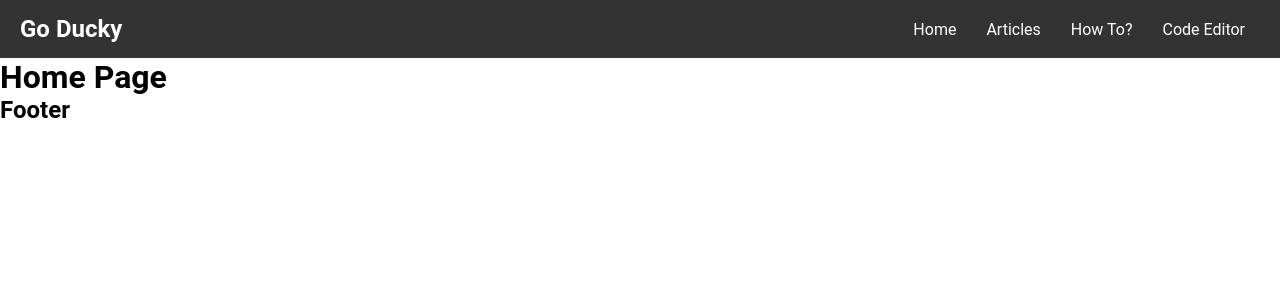
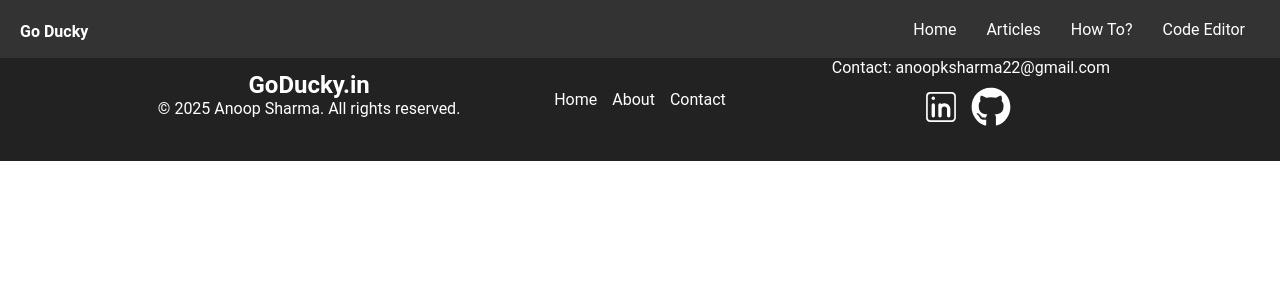
Before and after one commit to anoopksharma22/goducky, a React (Vite) app in the folder frontend/: page / in a window 1280 px wide. Shown: the top 300 px of the page. Built offline with nearby package versions, Linux system fonts and the light colour scheme.

Commit message:
footer added

```diff
--- a/frontend/package.json
+++ b/frontend/package.json
@@ -12,6 +12,7 @@
   "dependencies": {
     "@lottiefiles/dotlottie-react": "^0.13.0",
     "@monaco-editor/react": "^4.6.0",
+    "@react-icons/all-files": "^4.1.0",
     "react": "^18.3.1",
     "react-dom": "^18.3.1",
     "react-icons": "^5.4.0",
--- /dev/null
+++ b/frontend/src/components/Footer.css
@@ -0,0 +1,84 @@
+.footer {
+    background-color: #222;
+    color: white;
+    padding: 20px 0;
+    text-align: center;
+}
+
+.footer-container {
+    width: 90%;
+    max-width: 1200px;
+    margin: 0 auto;
+    display: flex;
+    justify-content: space-between;
+    align-items: center;
+    flex-wrap: wrap;
+}
+
+.footer-left, .footer-right {
+    flex: 1;
+    min-width: 250px;
+    margin-bottom: 10px;
+}
+
+.footer-nav ul {
+    list-style: none;
+    padding: 0;
+    display: flex;
+    gap: 15px;
+}
+
+.footer-nav a {
+    text-decoration: none;
+    color: white;
+}
+
+.footer-nav a:hover {
+    color: yellow;
+}
+
+.footer-socials {
+    margin-top: 10px;
+}
+
+.footer-socials a {
+    margin-right: 10px;
+    display: inline-block;
+}
+
+.footer-socials img {
+    width: 24px;
+    height: 24px;
+}
+
+.icon{
+    width: 40px;
+    height: 40px;
+    text-decoration: none;
+    color: white;
+}
+
+.icon:hover{
+    color: yellow;
+}
+
+.footer-right a{
+    text-decoration: none;
+    color: white;
+}
+.footer-right a:hover{
+    color: yellow;
+}
+
+/* Responsive Design */
+@media (max-width: 768px) {
+    .footer-container {
+        flex-direction: column;
+        text-align: center;
+    }
+
+    .footer-nav ul {
+        flex-direction: column;
+        gap: 10px;
+    }
+}
--- a/frontend/src/components/Footer.jsx
+++ b/frontend/src/components/Footer.jsx
@@ -1,8 +1,41 @@
+import "./Footer.css";
+import { CiLinkedin } from "react-icons/ci";
+import { FaGithub } from "react-icons/fa";
+
 const Footer = () => {
     return (
-        <>
-            <h2>Footer</h2>
-        </>
+        <footer className="footer">
+            <div className="footer-container">
+                {/* Left Section */}
+                <div className="footer-left">
+                    <h2>GoDucky.in</h2>
+                    <p>© 2025 Anoop Sharma. All rights reserved.</p>
+                </div>
+
+                {/* Center Section */}
+                <nav className="footer-nav">
+                    <ul>
+                        <li><a href="/">Home</a></li>
+                        <li><a href="/about">About</a></li>
+                        <li><a href="/contact">Contact</a></li>
+                    </ul>
+                </nav>
+
+                {/* Right Section */}
+                <div className="footer-right">
+                    <p>Contact: <a href="mailto:anoopksharma22@gmail.com">anoopksharma22@gmail.com</a></p>
+                    <div className="footer-socials">
+                        <a href="https://www.linkedin.com/in/anoopkumarsharma/" target="_blank"
+                           rel="noopener noreferrer">
+                            <CiLinkedin className="icon" />
+                        </a>
+                        <a href="https://github.com/anoopksharma22" target="_blank" rel="noopener noreferrer">
+                            <FaGithub className="icon"/>
+                        </a>
+                    </div>
+                </div>
+            </div>
+        </footer>
     );
 };
 
--- a/frontend/src/components/JavaEditor.jsx
+++ b/frontend/src/components/JavaEditor.jsx
@@ -55,9 +55,10 @@ public class Main {
                     <div className="editor">
                         <Editor
                             height="100%"
+                            width="100%"
                             defaultLanguage="java"
                             value={code}
-                            theme="vs-light-2"
+                            theme="vs-light"
                             options={{
                                 fontSize: 16, // Set font size dynamically
                             }}
--- a/frontend/src/components/NavBar.css
+++ b/frontend/src/components/NavBar.css
@@ -6,6 +6,9 @@
     background: #333;
     padding: 15px 20px;
     color: white;
+    z-index: 1000;
+    position: fixed;
+    width: 100%;
 }
 
 /* Logo */
@@ -25,6 +28,13 @@
 }
 
 .nav-links a {
+    text-decoration: none;
+    color: white;
+    font-size: 1rem;
+    transition: 0.3s;
+}
+
+.logo a {
     text-decoration: none;
     color: white;
     font-size: 1rem;
--- a/frontend/src/components/NavBar.jsx
+++ b/frontend/src/components/NavBar.jsx
@@ -7,7 +7,7 @@ const NavBar = () => {
     return (
         <>
             <nav className="navbar">
-                <div className="logo">Go Ducky</div>
+                <div className="logo"><Link to="/">Go Ducky</Link></div>
                 {/* Hamburger Menu */}
                 <div className="burger" onClick={() => setIsOpen(!isOpen)}>
                     ☰
--- /dev/null
+++ b/frontend/src/components/RotateScreen.css
@@ -0,0 +1,21 @@
+.rotate-screen-overlay {
+    position: fixed;
+    top: 0;
+    left: 0;
+    width: 100%;
+    height: 100%;
+    background: rgba(0, 0, 0, 0.8);
+    color: white;
+    display: flex;
+    justify-content: center;
+    align-items: center;
+    text-align: center;
+    font-size: 18px;
+    z-index: 9999;
+}
+
+.rotate-screen-overlay p {
+    background: rgba(255, 255, 255, 0.2);
+    padding: 15px;
+    border-radius: 8px;
+}
--- /dev/null
+++ b/frontend/src/components/RotateScreenPrompt.jsx
@@ -0,0 +1,37 @@
+import { useState, useEffect } from "react";
+import "./RotateScreen.css";
+
+const RotateScreenPrompt = () => {
+    const [showPrompt, setShowPrompt] = useState(false);
+
+    useEffect(() => {
+        const checkScreenOrientation = () => {
+            const isSmallScreen = window.innerWidth < 768;
+            const isPortrait = window.innerHeight > window.innerWidth;
+
+            setShowPrompt(isSmallScreen && isPortrait);
+        };
+
+        // Check on mount
+        checkScreenOrientation();
+
+        // Listen for screen resize
+        window.addEventListener("resize", checkScreenOrientation);
+        window.addEventListener("orientationchange", checkScreenOrientation);
+
+        return () => {
+            window.removeEventListener("resize", checkScreenOrientation);
+            window.removeEventListener("orientationchange", checkScreenOrientation);
+        };
+    }, []);
+
+    return (
+        showPrompt && (
+            <div className="rotate-screen-overlay">
+                <p>Please rotate your device for a better experience.</p>
+            </div>
+        )
+    );
+};
+
+export default RotateScreenPrompt;
--- a/frontend/src/pages/CodeEditor.css
+++ b/frontend/src/pages/CodeEditor.css
@@ -6,7 +6,7 @@
 }
 .code-editor{
     border: 1px solid #4c4c4c;
-    margin-top: 10px;
+    margin-top: 70px;
 }
 .editor-container .title{
     padding: 10px;
@@ -46,6 +46,7 @@
     margin-top: 10px;
     background-color: #ffffff;
     border: 1px solid #4c4c4c;
+    margin-bottom: 10px;
 }
 .output p{
     padding: 10px;
--- a/frontend/src/pages/CodeEditor.jsx
+++ b/frontend/src/pages/CodeEditor.jsx
@@ -1,10 +1,12 @@
 import './CodeEditor.css';
 import JavaEditor from "../components/JavaEditor.jsx";
+import RotateScreenPrompt from "../components/RotateScreenPrompt.jsx";
 
 const CodeEditor = () => {
     return (
         <>
-           <JavaEditor />
+            <RotateScreenPrompt />
+            <JavaEditor />
         </>
     );
 };
```
Also changed, not shown: frontend/src/index.css (line endings or trailing spaces), 1 other file (tests, documents, lock files or other folders).
